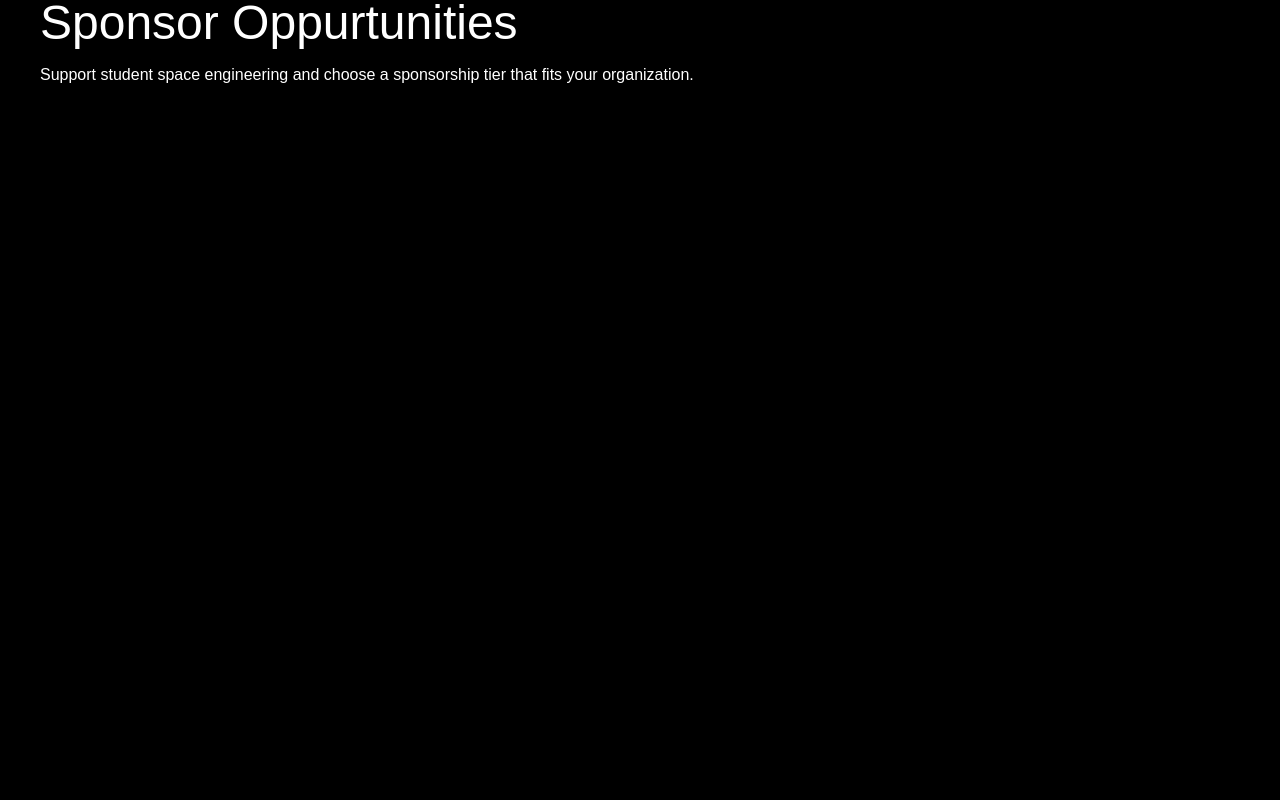
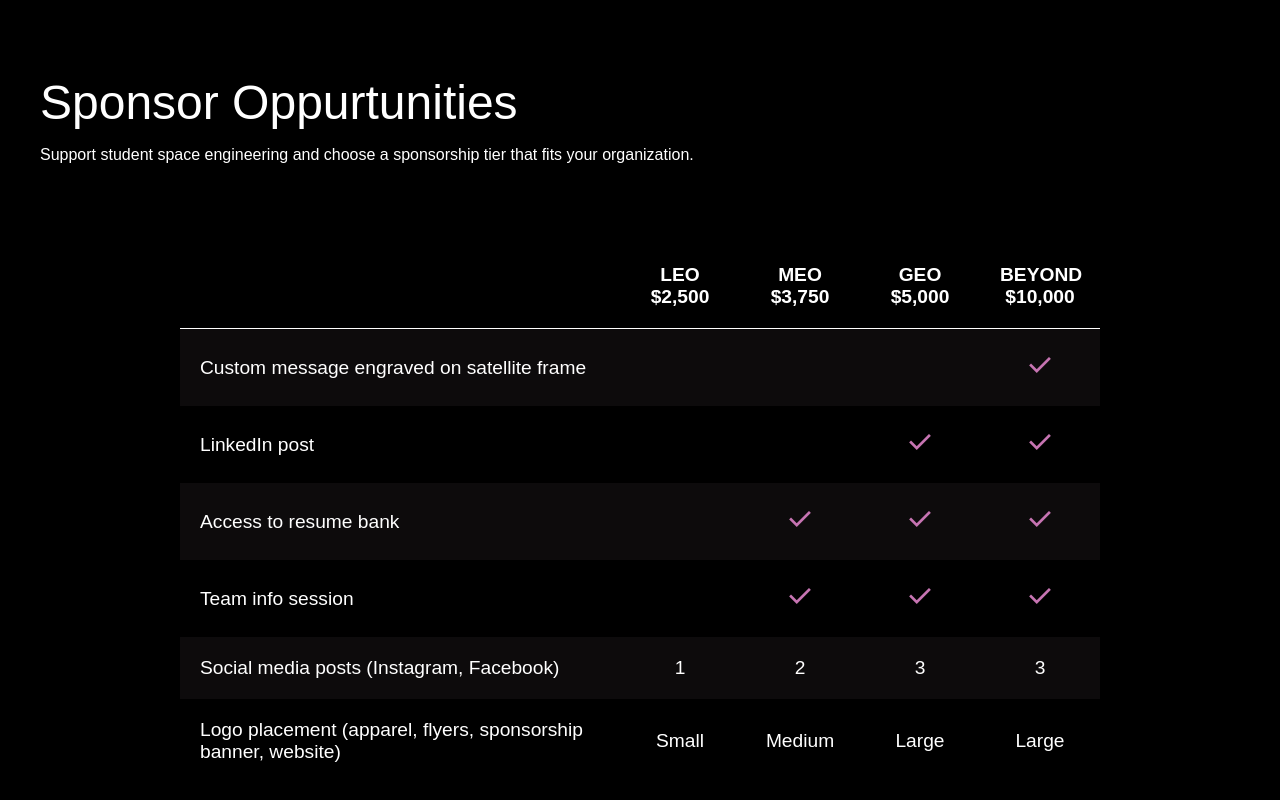
Before and after one commit to MITSatellite-Team/website, a Vue app: page / in a window 1280 px wide. Shown: the part 2380-3180 px from the top of the page. Before the commit the page ends 2564 px from the top, so only its background shows below. Built offline with nearby package versions, Linux system fonts and the light colour scheme; a web font is replaced by a local one.

Commit message:
sponsor table

```diff
--- a/src/views/Home.vue
+++ b/src/views/Home.vue
@@ -59,7 +59,7 @@ import SscImg from '../assets/partners/ssc.png'
             <img class="project-image" :src="EtherImg" />
         </div>
 
-        <div style="height: 20px;"></div>
+        <div style="height: 40px;"></div>
 
         <h2>Partners</h2>
 
@@ -69,14 +69,117 @@ import SscImg from '../assets/partners/ssc.png'
             <img :src="SscImg" />
         </div>
 
-        <div style="height: 20px;"></div>
+        <div style="height: 80px;"></div>
 
         <h2 class="sponsors-title">Sponsor Oppurtunities</h2>
         <p>Support student space engineering and choose a sponsorship tier that fits your organization.</p>
+
+        <table>
+            <thead>
+                <tr>
+                    <td></td>
+                    <td class="sponsor-label">LEO $2,500</td>
+                    <td class="sponsor-label">MEO $3,750</td>
+                    <td class="sponsor-label">GEO $5,000</td>
+                    <td class="sponsor-label">BEYOND $10,000</td>
+                </tr>
+            </thead>
+
+            <tr>
+                <td class="table-label">Custom message engraved on satellite frame</td>
+                <td></td>
+                <td></td>
+                <td></td>
+                <td><span class="material-symbols-sharp">check</span></td>
+            </tr>
+
+            <tr>
+                <td class="table-label">LinkedIn post</td>
+                <td></td>
+                <td></td>
+                <td><span class="material-symbols-sharp">check</span></td>
+                <td><span class="material-symbols-sharp">check</span></td>
+            </tr>
+
+            <tr>
+                <td class="table-label">Access to resume bank</td>
+                <td></td>
+                <td><span class="material-symbols-sharp">check</span></td>
+                <td><span class="material-symbols-sharp">check</span></td>
+                <td><span class="material-symbols-sharp">check</span></td>
+            </tr>
+
+            <tr>
+                <td class="table-label">Team info session</td>
+                <td></td>
+                <td><span class="material-symbols-sharp">check</span></td>
+                <td><span class="material-symbols-sharp">check</span></td>
+                <td><span class="material-symbols-sharp">check</span></td>
+            </tr>
+
+            <tr>
+                <td class="table-label">Social media posts (Instagram, Facebook)</td>
+                <td>1</td>
+                <td>2</td>
+                <td>3</td>
+                <td>3</td>
+            </tr>
+
+            <tr>
+                <td class="table-label">Logo placement (apparel, flyers, sponsorship banner, website)</td>
+                <td>Small</td>
+                <td>Medium</td>
+                <td>Large</td>
+                <td>Large</td>
+            </tr>
+        </table>
     </div>
 </template>
 
 <style scoped>
+tr:nth-child(even) {
+    background: rgba(245, 213, 224, 0.05);
+}
+
+table {
+    border-collapse: collapse;
+
+    margin-top: 80px;
+    margin-left: auto;
+    margin-right: auto;
+}
+
+thead tr td {
+    border: none;
+    border-bottom: 1px solid white;
+
+    font-weight: 600;
+}
+
+td {
+    font-size: 1.2rem;
+
+    padding: 20px;
+}
+
+td:not(.table-label) {
+    text-align: center;
+}
+
+td .material-symbols-sharp {
+    color: var(--accent);
+
+    font-size: 2rem;
+}
+
+.table-label {
+    max-width: 400px;
+}
+
+.sponsor-label {
+    max-width: 80px;
+}
+
 .partners {
     display: flex;
     justify-content: space-around;
@@ -178,6 +281,10 @@ main {
     padding: 0 40px;
 
     margin-bottom: 100px;
+
+    max-width: 1400px;
+    margin-left: auto;
+    margin-right: auto;
 }
 
 .project {
```
